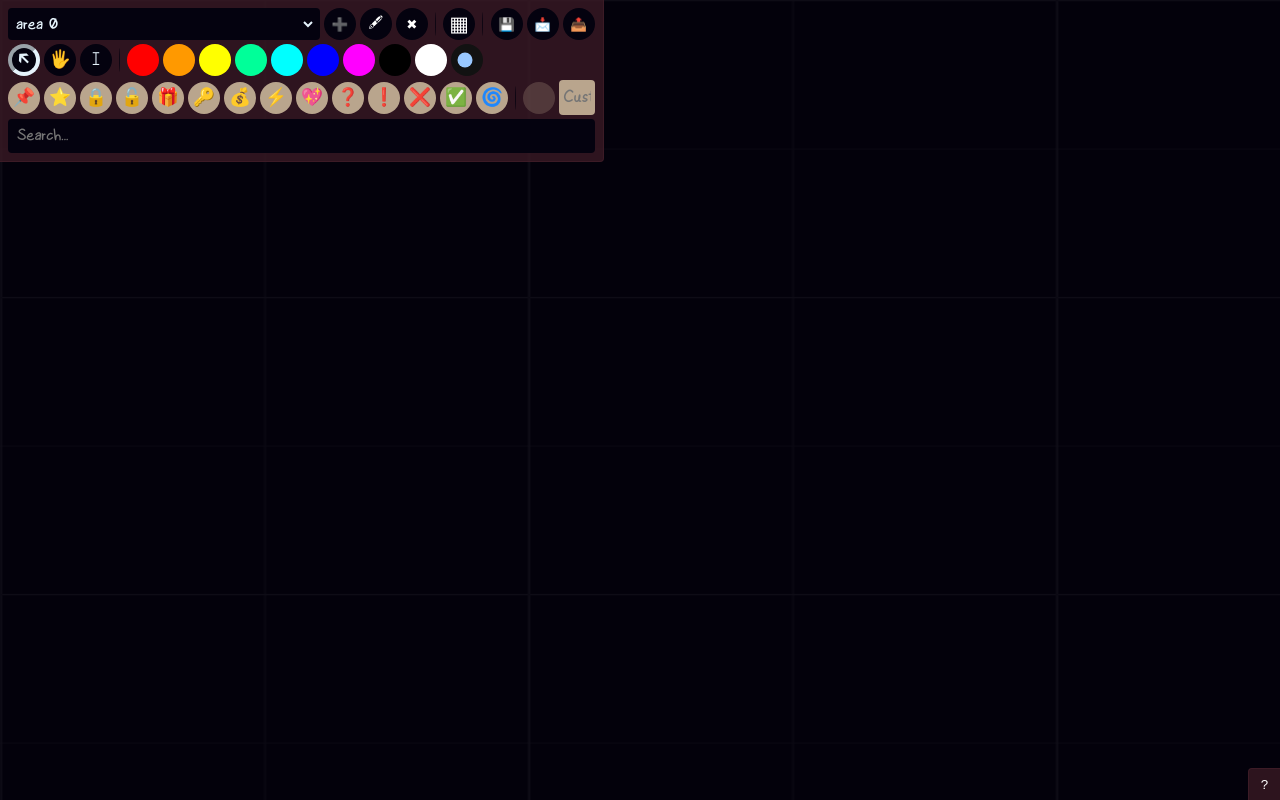
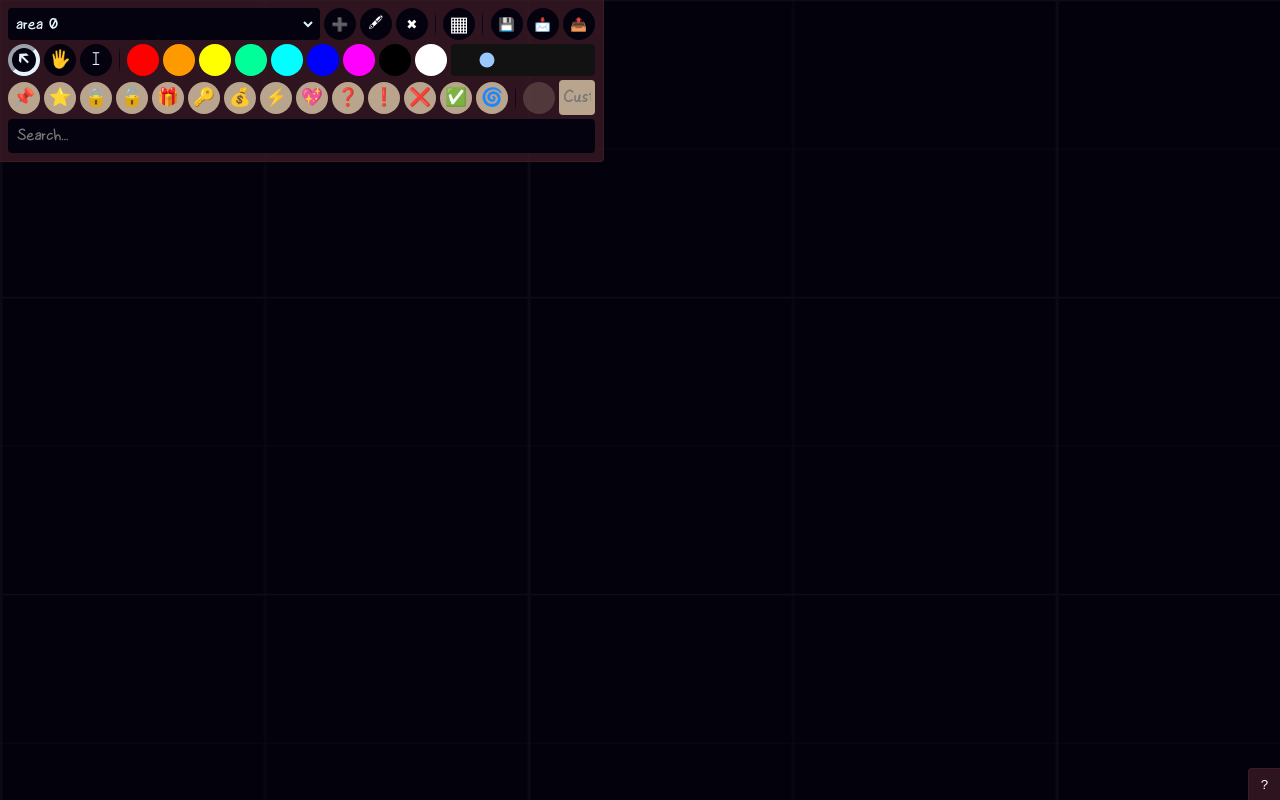
Before and after one commit to seleb/maproidvania, a website built with Vite: page index.html in a window 1280 px wide. Built offline with nearby package versions, Linux system fonts and the light colour scheme.

Commit message:
stroke ui

```diff
--- a/src/style.scss
+++ b/src/style.scss
@@ -220,6 +220,13 @@ section {
 
 		#options-colour {
 			display: contents;
+
+			#stroke {
+				border: none;
+				flex: auto;
+				width: max-content;
+				border-radius: 0.25rem;
+			}
 		}
 	}
 
```
